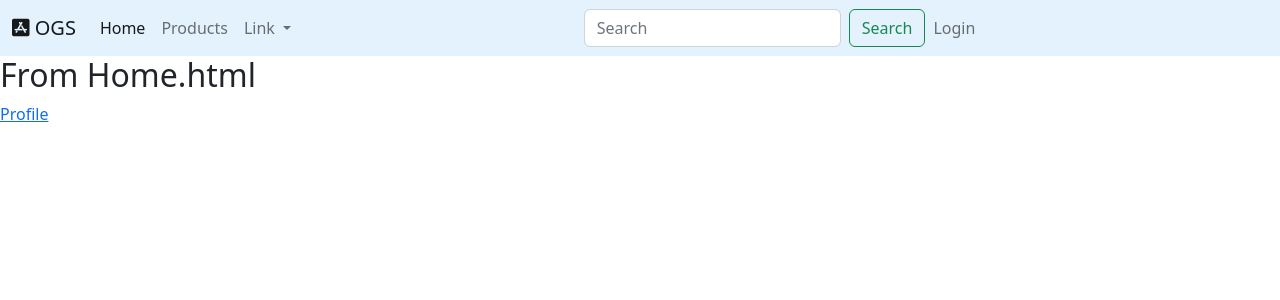
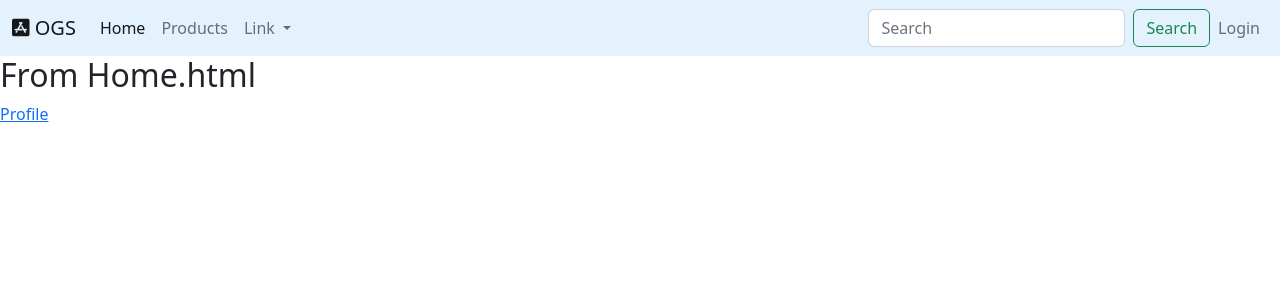
Before and after one commit to Binary-Soft/Online-Gadget-Store, a Django app: page / in a window 1280 px wide. Shown: the top 300 px of the page. Run offline with Django 4.2, Linux system fonts and the light colour scheme.

Commit message:
UI problem fixed

```diff
--- a/Online_Gadget_Store/Online_Gadget_Store/settings.py
+++ b/Online_Gadget_Store/Online_Gadget_Store/settings.py
@@ -15,7 +15,7 @@ from pathlib import Path
 # Build paths inside the project like this: BASE_DIR / 'subdir'.
 BASE_DIR = Path(__file__).resolve().parent.parent
 TEMPLATE_DIR = Path.joinpath(BASE_DIR, 'templates')
-STATIC_DIR = Path.joinpath(BASE_DIR, 'statics')
+
 
 
 # Quick-start development settings - unsuitable for production
@@ -122,6 +122,7 @@ USE_TZ = True
 # https://docs.djangoproject.com/en/4.0/howto/static-files/
 
 STATIC_URL = 'static/'
+STATIC_DIR = Path.joinpath(BASE_DIR, 'statics')
 
 STATICFILES_DIRS = [
     STATIC_DIR,
--- a/Online_Gadget_Store/UserAuthentication/views.py
+++ b/Online_Gadget_Store/UserAuthentication/views.py
@@ -1,5 +1,3 @@
-from email.policy import strict
-from queue import Empty
 from django.shortcuts import render, HttpResponseRedirect, HttpResponse
 from django.urls import reverse
 from django.views import View
--- a/Online_Gadget_Store/statics/css/UserAuthentication/login.css
+++ /dev/null
@@ -1,14 +0,0 @@
-
-
-/* login start */
-.container{
-    margin-top:5%;
-
-   }
-   .card_div{
-      margin-left: 35%;
-      align-items: center;
-      width: 100%;
-      height: 100%;
-   }
-   /* login end */
--- a/Online_Gadget_Store/statics/css/UserAuthentication/registration.css
+++ /dev/null
@@ -1,17 +0,0 @@
-
- .login_button{
-   margin-right: 15px;
- }
- .container{
-   margin-top:1%;
-
- }
- .card_div{
-     margin-left: 35%;
-     align-items: center;
-     width: 100%;
-     height: 100%;
- }
- .messages{
-  color: red
- }
--- a/Online_Gadget_Store/statics/css/base.css
+++ /dev/null
@@ -1,9 +0,0 @@
-/* navbar start */
-.search_div{
-  margin-right: 34%
-}
-.login_button{
- margin-right: 15px;
-}
-
-/* navbar end */
--- /dev/null
+++ b/Online_Gadget_Store/statics/css/login.css
@@ -0,0 +1,3 @@
+.error{
+  color: red;
+}
--- a/Online_Gadget_Store/templates/base.html
+++ b/Online_Gadget_Store/templates/base.html
@@ -4,11 +4,10 @@
   <head>
     <meta charset="utf-8">
     <meta name="viewport" content="width=device-width, initial-scale=1">
-    <title> {% block title %}   {% endblock%} </title>
+    <title> {% block title %}   {% endblock title %} </title>
+    <link rel="icon" type="image/x-icon" href="{% static 'images/homelogo.png' %}">
     <link rel="stylesheet" href="https://cdnjs.cloudflare.com/ajax/libs/font-awesome/5.15.4/css/all.min.css">
-     <link rel="stylesheet" href="{% static 'css/base.css' %}">
-     <link rel="stylesheet" href="{% static 'css/UserAuthentication/login.css' %}">
-     <link rel="stylesheet" href="{% static 'css/UserAuthentication/registration.css' %}">
+    <link rel="stylesheet" href="{% static 'css/login.css' %}">
     <link href="https://cdn.jsdelivr.net/npm/bootstrap@5.2.0-beta1/dist/css/bootstrap.min.css" rel="stylesheet" integrity="sha384-0evHe/X+R7YkIZDRvuzKMRqM+OrBnVFBL6DOitfPri4tjfHxaWutUpFmBp4vmVor" crossorigin="anonymous">
   </head>
   <body>
@@ -42,18 +41,24 @@
               </li>
 
             </ul>
-
+          <div class="search_div">
             <form class="d-flex " role="search">
               <input class="form-control me-2" type="search" placeholder="Search" aria-label="Search">
               <button class="btn btn-outline-success" type="submit">Search</button>
             </form>
+          </div>
+          <div class="login_button">
             <ul class="navbar-nav me-auto my-2 my-lg-0 navbar-nav-scroll">
                 <li class="nav-item">
+
+
                   {% if request.user.is_authenticated %}
                     <a class="nav-link" href="{% url 'user-logout' %}">Logout</a>
                   {% else %}
                       <a class="nav-link" href="{% url 'user-login' %}">Login</a>
                   {% endif %}
+
+
                 </li>
               </ul>
 
@@ -63,11 +68,16 @@
 
             </div>
           </div>
+        </div>
       </nav>
 
 
 
+      <!-- body section  -->
+
       {% block content %}
+
+
 
       {% endblock %}
 
--- a/Online_Gadget_Store/templates/productstemplate/home.html
+++ b/Online_Gadget_Store/templates/productstemplate/home.html
@@ -2,9 +2,10 @@
 
 {% block title %}  Home {% endblock%}
 
+
 {% block content %}
 
-<h2>From  Home.html</h2>
+<h2> From  Home.html </h2>
 
     {% if request.user.is_authenticated %}
         <h1> Hello {{ request.user.first_name | title }}  </h1>
```
Also changed, not shown: Online_Gadget_Store/templates/UserAuthentication/login.html (+12 -4 lines), Online_Gadget_Store/templates/UserAuthentication/registration.html (+14 -8 lines), Online_Gadget_Store/db.sqlite3, Online_Gadget_Store/productstemplate/views.py (line endings or trailing spaces), Online_Gadget_Store/statics/images/homelogo.png (added). Lines whose indentation alone changed are shown as unchanged.
